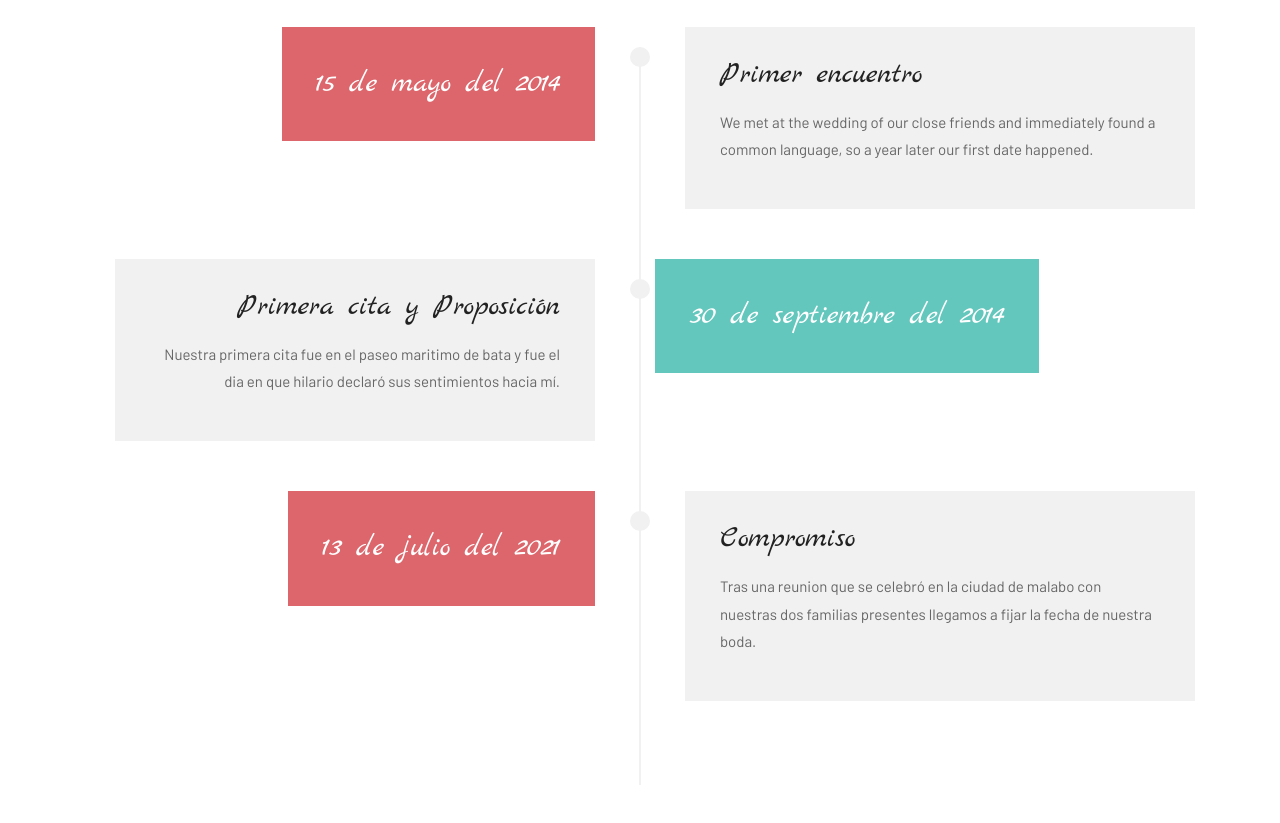
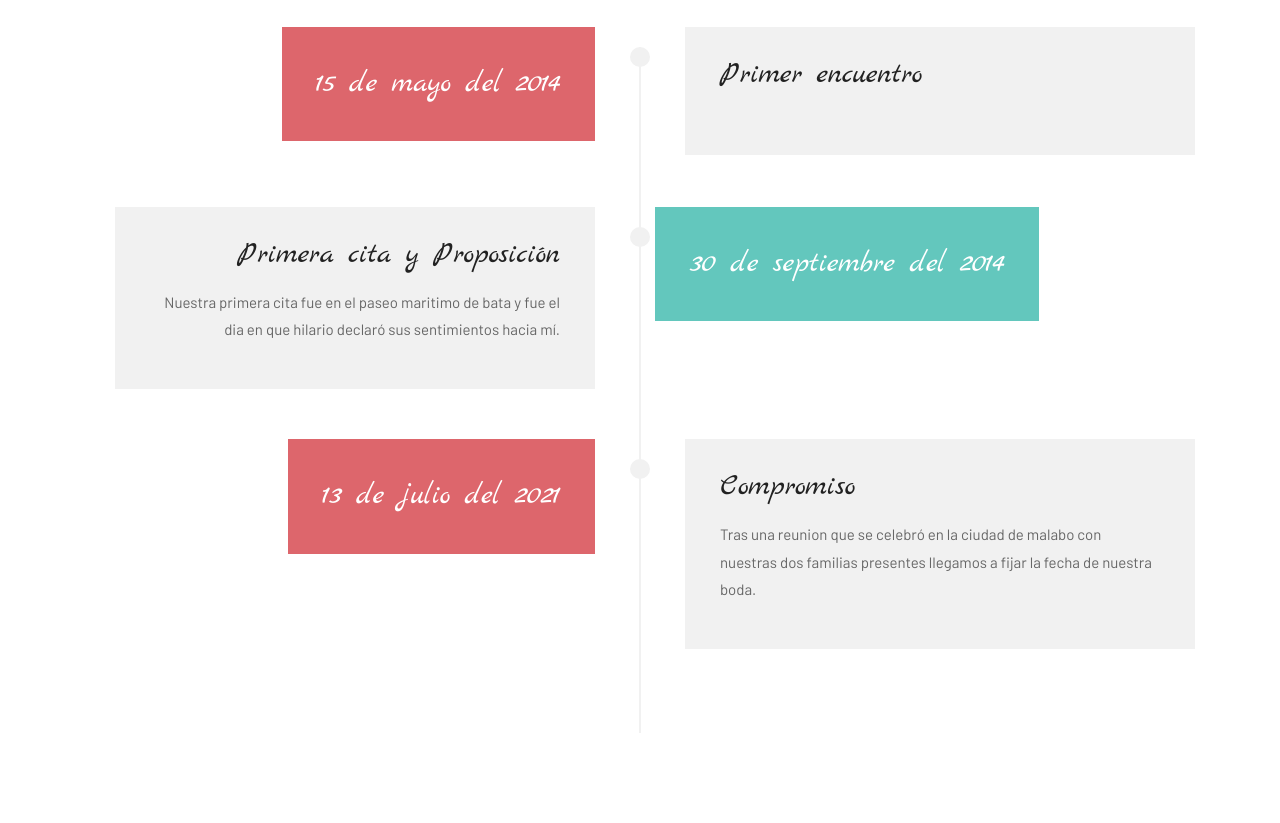
Before and after one commit to Tanatos69/todoporamor, a plain HTML site: page index.html in a window 1280 px wide. Shown: the part 2091-2914 px from the top of the page. Drawn offline with Linux system fonts and the light colour scheme.

Commit message:
Utima modificacion

```diff
--- a/index.html
+++ b/index.html
@@ -195,7 +195,6 @@
                     <div class="timeline-text-content">
                         <h4 class="mbr-timeline-title pb-3 mbr-fonts-style display-font">Primer encuentro</h4>
                         <p class="mbr-timeline-text mbr-fonts-style display-7">
-                            We met at the wedding of our close friends and immediately found a common language, so a year later our first date happened.
                         </p>
                     </div>
                 </div>
```
